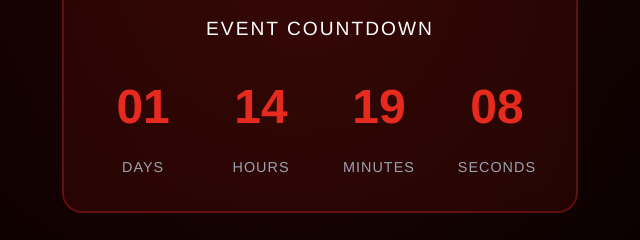
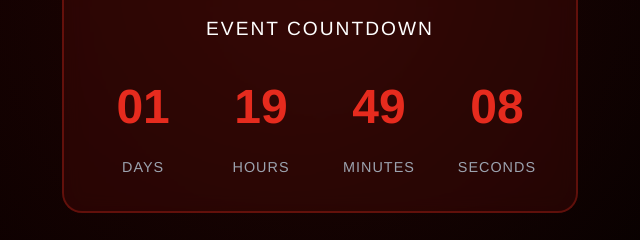
Before and after one commit to DEEP-2009/TEDx-Website-JBCN-26, a plain HTML site: page index.html in a window 1280 px wide. Shown: the part 486-726 px from the top of the page, 320-960 px from the left. Drawn offline with Linux system fonts and the light colour scheme.

Commit message:
Update index.html

```diff
--- a/index.html
+++ b/index.html
@@ -339,9 +339,9 @@
   window.scrollTo({top: 0, behavior: 'smooth'});
 }
 
-
+// COUNTDOWN TIMER
 function updateCountdown() {
-  const eventDate = new Date('2026-01-23T09:00:00').getTime();
+  const eventDate = new Date('2026-01-23T14:30:00').getTime(); // ✅ 2:30 PM
   const now = new Date().getTime();
   const distance = eventDate - now;
 
@@ -366,8 +366,6 @@
 
 setInterval(updateCountdown, 1000);
 updateCountdown();
-
-
 
 function handleSubmit(event) {
   event.preventDefault();
```
